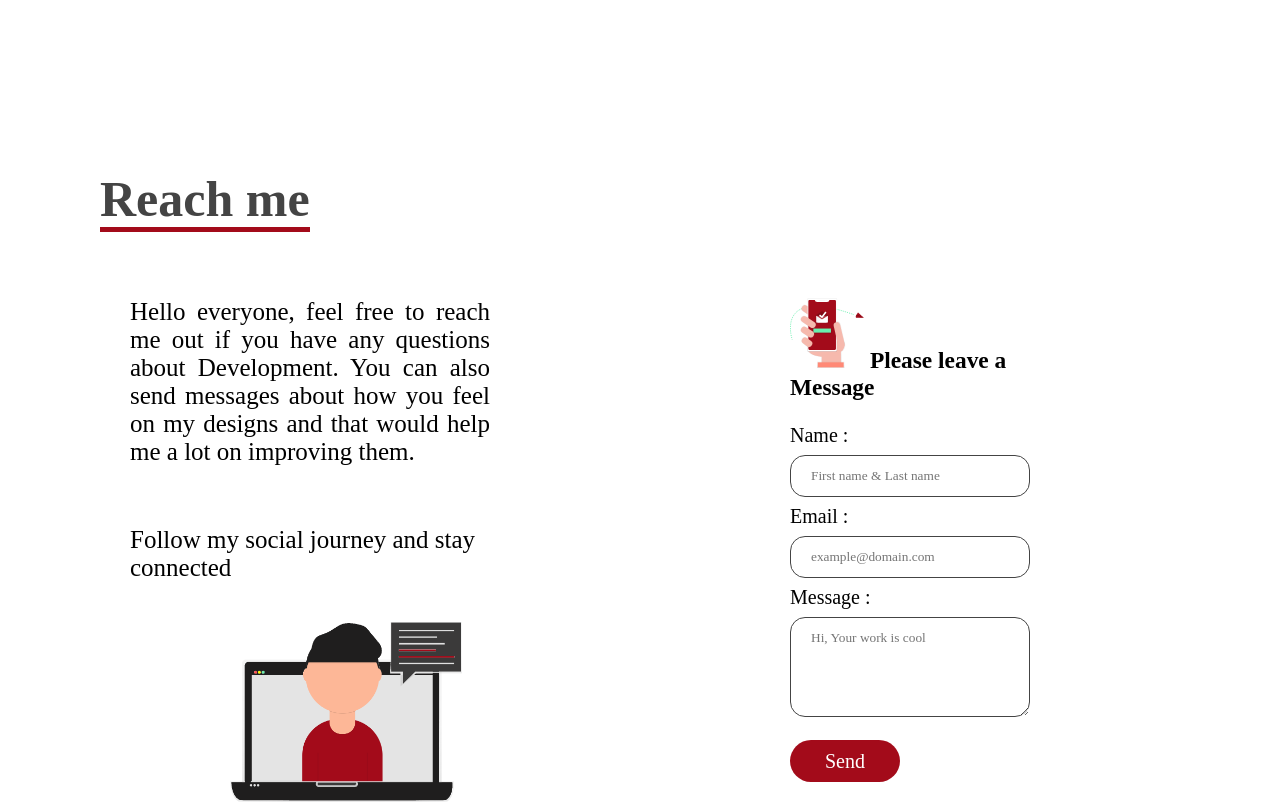
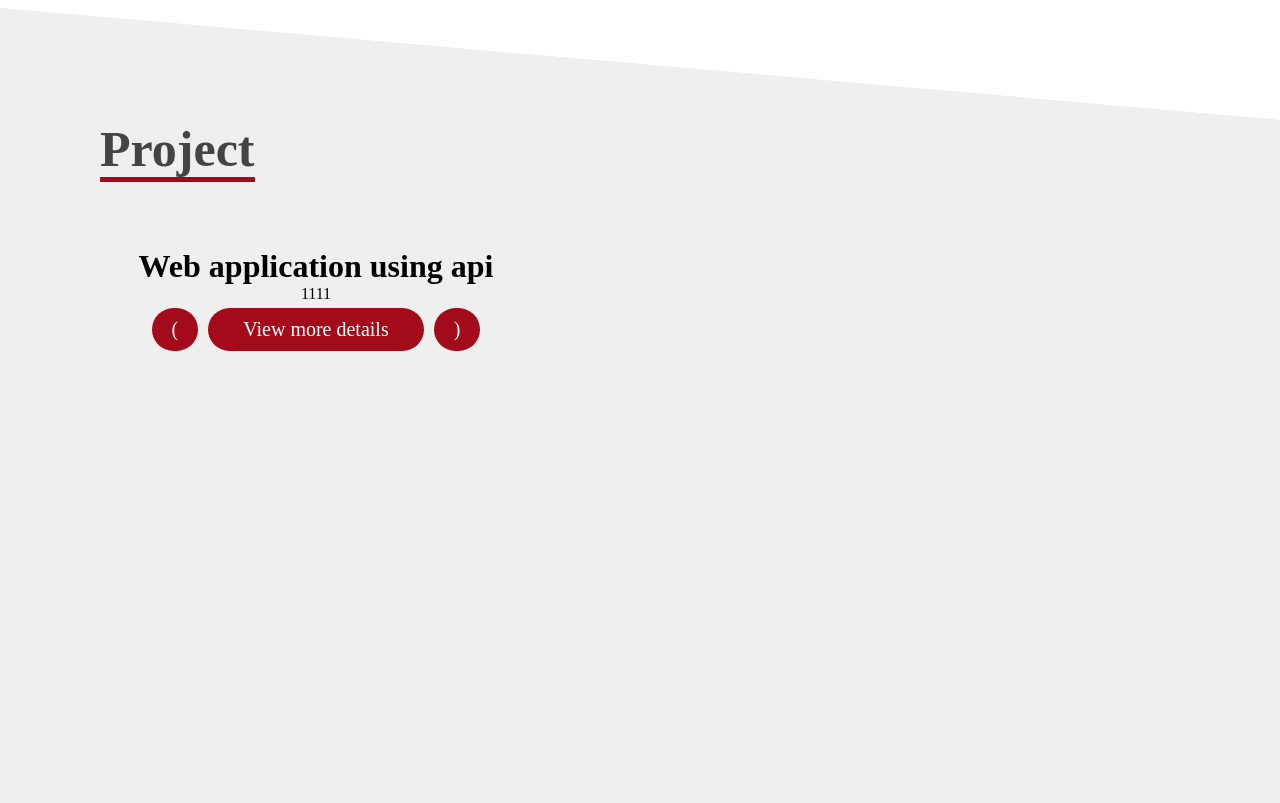
Before and after one commit to dailedreamer/allandailevida, a Vue app: page /#/ in a window 1280 px wide. Shown: the part 1880-2683 px from the top of the page. Built offline with nearby package versions, Linux system fonts and the light colour scheme.

Commit message:
[PROJECT] Added : project design and content

```diff
--- /dev/null
+++ b/src/assets/icons.js
@@ -0,0 +1,13 @@
+import Vue from "vue";
+
+import { library } from "@fortawesome/fontawesome-svg-core";
+import {
+	faTruck,
+} from "@fortawesome/free-solid-svg-icons";
+import { FontAwesomeIcon } from "@fortawesome/vue-fontawesome";
+
+library.add(
+	faTruck,
+);
+
+Vue.component("font-awesome-icon", FontAwesomeIcon);
--- /dev/null
+++ b/src/assets/sass/Module/project.scss
@@ -0,0 +1,117 @@
+@import "../Imports/general";
+
+.project
+{
+    background-color: $gray;
+    height: 100vh;
+    width: 100vw;
+    position: relative;
+    z-index: 1;
+
+    &:before, &:after
+    {
+      content: '';
+      background: inherit;
+      display: block;
+      position: absolute;
+      height: 100%;
+      left: 0;
+      right: 0;
+      top: 0;
+      z-index: -1;
+      transform: skewY(5deg);
+      transform-origin: 100% 0;
+    }
+
+    .nav__project-me
+    {
+        padding-bottom: 70px;
+        padding-left: 100px;
+
+        .lbl__project-me
+        {
+
+            font-size: 50px;
+            font-weight: 800;
+            color: $black;
+            border-bottom: 5px solid  $red;
+
+        }
+    }
+
+}
+
+.project__content
+{
+    width: 100%;
+    padding-left: 100px;
+    padding-right: 100px;
+
+    .project-system__details
+    {
+        float: left;
+        width: 40%;
+        padding: 0 30px 0 30px;
+        text-align: center;
+
+        .project--listButton
+        {
+            cursor: pointer;
+            display: flex;
+            align-items: center;
+            justify-content: center;
+
+            .btn-Project--viewDetails
+            {
+
+                margin: 5px;
+                background-color: $red;
+                padding: 10px 35px 10px 35px;
+                font-size: 20px;
+                color: white;
+                border-radius: 30px;
+                text-decoration: none;
+
+
+                :hover
+                {
+                    background-color: $black;
+                }
+
+                img
+                {
+                    color: white;
+                    background-color: white;
+                }
+
+            }
+
+            .btn-Project--viewSide
+            {
+
+                    margin: 5px;
+                    background-color: $red;
+                    padding: 10px 20px 10px 20px;
+                    font-size: 20px;
+                    color: white;
+                    border-radius: 30px;
+                    text-decoration: none;
+                    margin: 5px;
+
+                :hover
+                {
+                    background-color: $black;
+                }
+            }
+        }
+    }
+
+
+    .project-system__image
+    {
+        float: right;
+        width: 60%;
+        padding: 0 30px 0 30px;
+        text-align: center;
+    }
+}
--- a/src/components/Project.vue
+++ b/src/components/Project.vue
@@ -0,0 +1,95 @@
+<template>
+  <div class="project">
+
+    <div class="nav__project-me">
+      <label class="lbl__project-me">Project</label>
+    </div>
+
+    <div class="project__content">
+
+        <div class="project-system__details">
+
+            <h1>{{projectName}}</h1>
+
+            <p>{{projectDetails}}</p>
+
+            <div class="project--listButton">
+                <div class="btn-Project--viewSide" @click="clickProjectNameNext(projectNameValue -= 1)">
+                    (
+                </div>
+                <div class="btn-Project--viewDetails">
+                    View more details
+                </div>
+                <div class="btn-Project--viewSide" @click="clickProjectNameNext(projectNameValue += 1)">
+                    )
+                </div>
+            </div>
+
+        </div>
+
+        <div class="project-system__image">
+
+
+        </div>
+    </div>
+
+  </div>
+</template>
+
+<script>
+export default {
+    name: "project",
+    data(){
+        return {
+            projectName: '',
+            projectDetails: '',
+            projectNameList: [
+                "Web application using api",
+                "E-commerce Site",
+                "Brouchure Site",
+                "Personal Webpage",
+                "Simple Game"],
+            projectDetailsList: [
+                "1111",
+                "2222",
+                "3333",
+                "4444",
+                "55555"],
+            projectNameValue: 0,
+        };
+    },
+    mounted() {
+        this.showProjectName();
+    },
+    methods: {
+        showProjectName()
+        {
+            this.projectName = this.projectNameList[0];
+            this.projectDetails = this.projectDetailsList[0];
+        },
+        clickProjectNameNext(elementValue)
+        {
+            if(elementValue < 0)
+            {
+                this.projectNameValue = 4;
+            }
+            else if (elementValue > 4)
+            {
+                this.projectNameValue = 0;
+            }
+            else
+            {
+                this.projectNameValue = elementValue;
+            }
+
+            this.projectName = this.projectNameList[this.projectNameValue];
+            this.projectDetails = this.projectDetailsList[this.projectNameValue];
+        }
+
+    },
+};
+</script>
+
+<style lang="scss">
+  @import "../assets/sass/Module/project";
+</style>
--- a/src/main.js
+++ b/src/main.js
@@ -5,6 +5,8 @@ import store from "./store";
 
 Vue.config.productionTip = false;
 
+import "./assets/icons.js";
+
 new Vue({
   router,
   store,
--- a/src/views/Portfolio.vue
+++ b/src/views/Portfolio.vue
@@ -2,6 +2,7 @@
   <div class="portfolio">
     <Home />
     <About />
+    <Project />
     <ReachMe />
   </div>
 </template>
@@ -10,13 +11,16 @@
 // @ is an alias to /src
 import Home from "../components/Home";
 import About from "../components/About";
+import Project from "../components/Project";
 import ReachMe from "../components/ReachMe";
 export default {
   name: "Portfolio",
   components: {
     Home,
     About,
+    Project,
     ReachMe,
   },
 };
-</script>
+
+    Project</script>
```
Also changed, not shown: package.json (+8 -8 lines), 1 other file (tests, documents, lock files or other folders).
